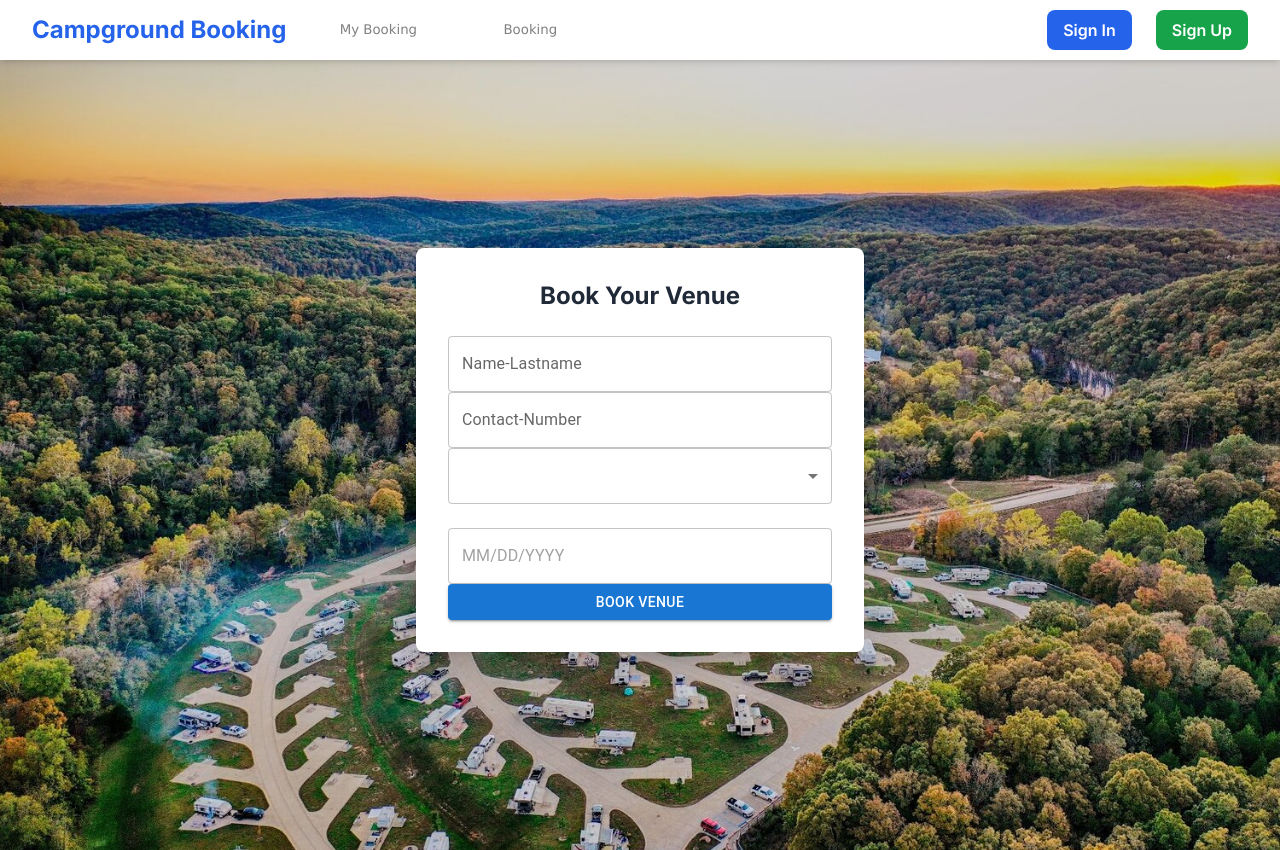
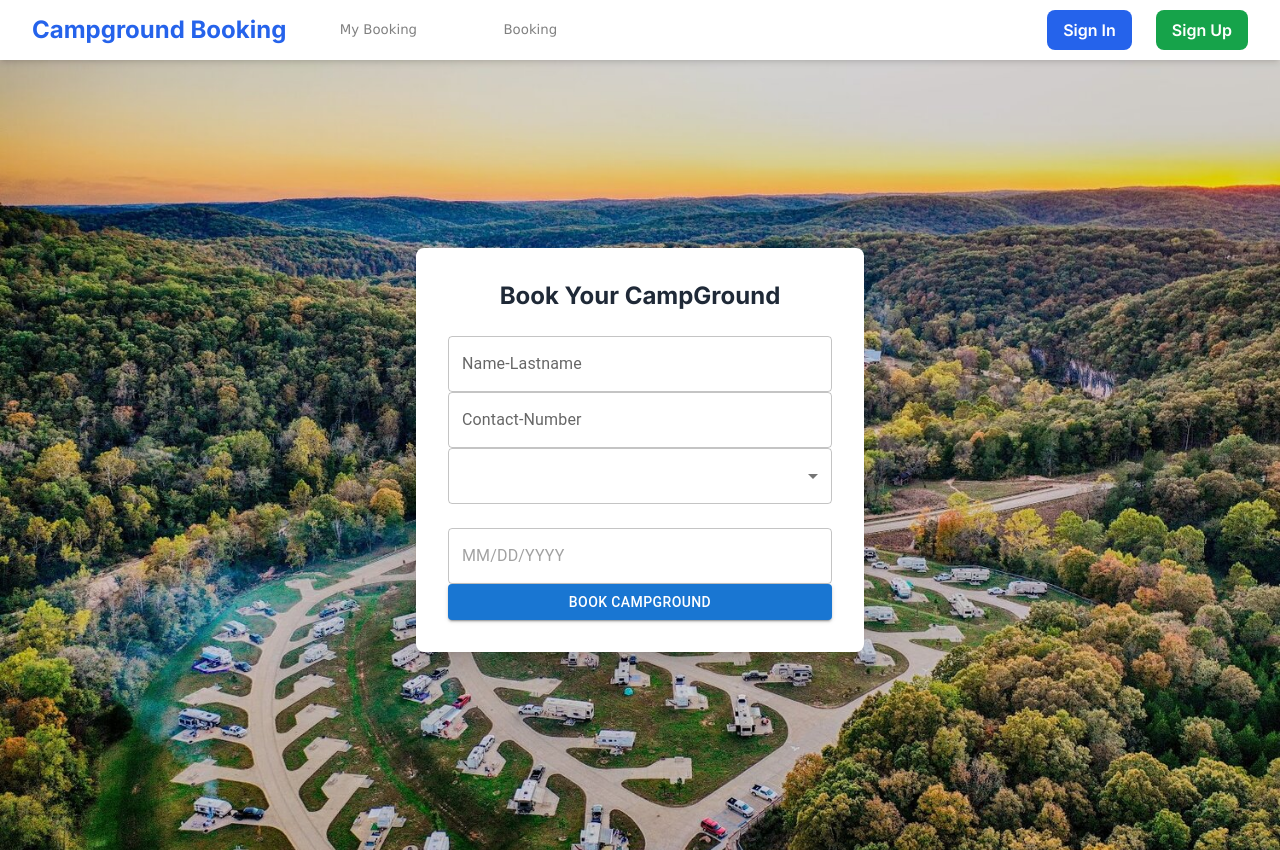
Before and after one commit to 2110503-2564/fe-project-2024-2-pepogummy, a Next.js app: page /campbooking in a window 1280 px wide. Built offline with nearby package versions, Linux system fonts and the light colour scheme; no server answers.

Commit message:
fix booking text

```diff
--- a/src/app/campbooking/page.tsx
+++ b/src/app/campbooking/page.tsx
@@ -48,7 +48,7 @@ export default function Page() {
 
       <div className="bg-white rounded-lg shadow-xl p-8 w-full max-w-md">
         <h1 className="text-2xl font-bold text-center text-gray-800 mb-6">
-          Book Your Venue
+          Book Your CampGround
         </h1>
 
         <TextField
@@ -96,7 +96,7 @@ export default function Page() {
           className="bg-blue-600 hover:bg-blue-700 text-white font-semibold py-2"
           onClick={makeReservation}
         >
-          Book Venue
+          Book CampGround
         </Button>
       </div>
     </main>
```
